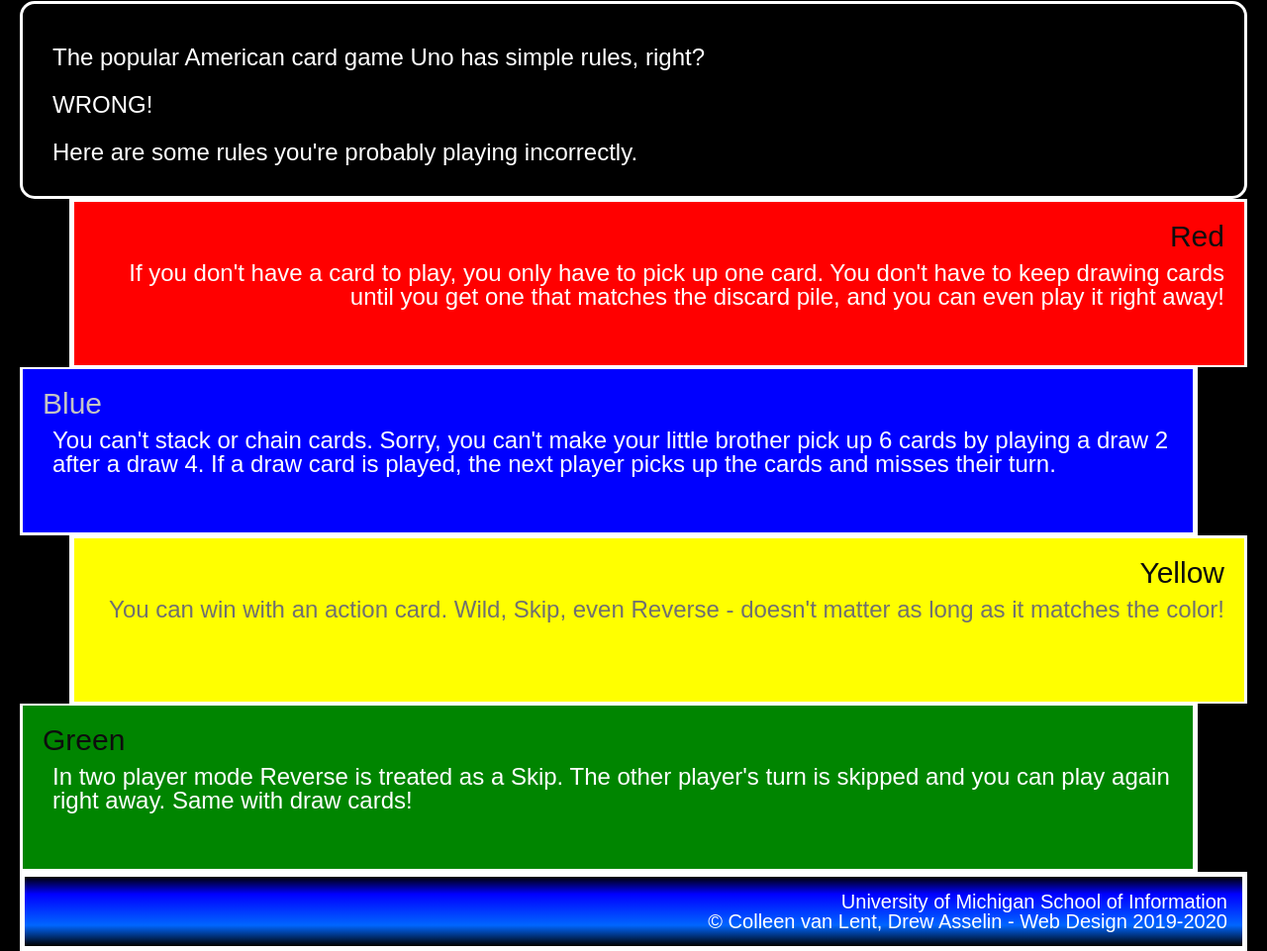
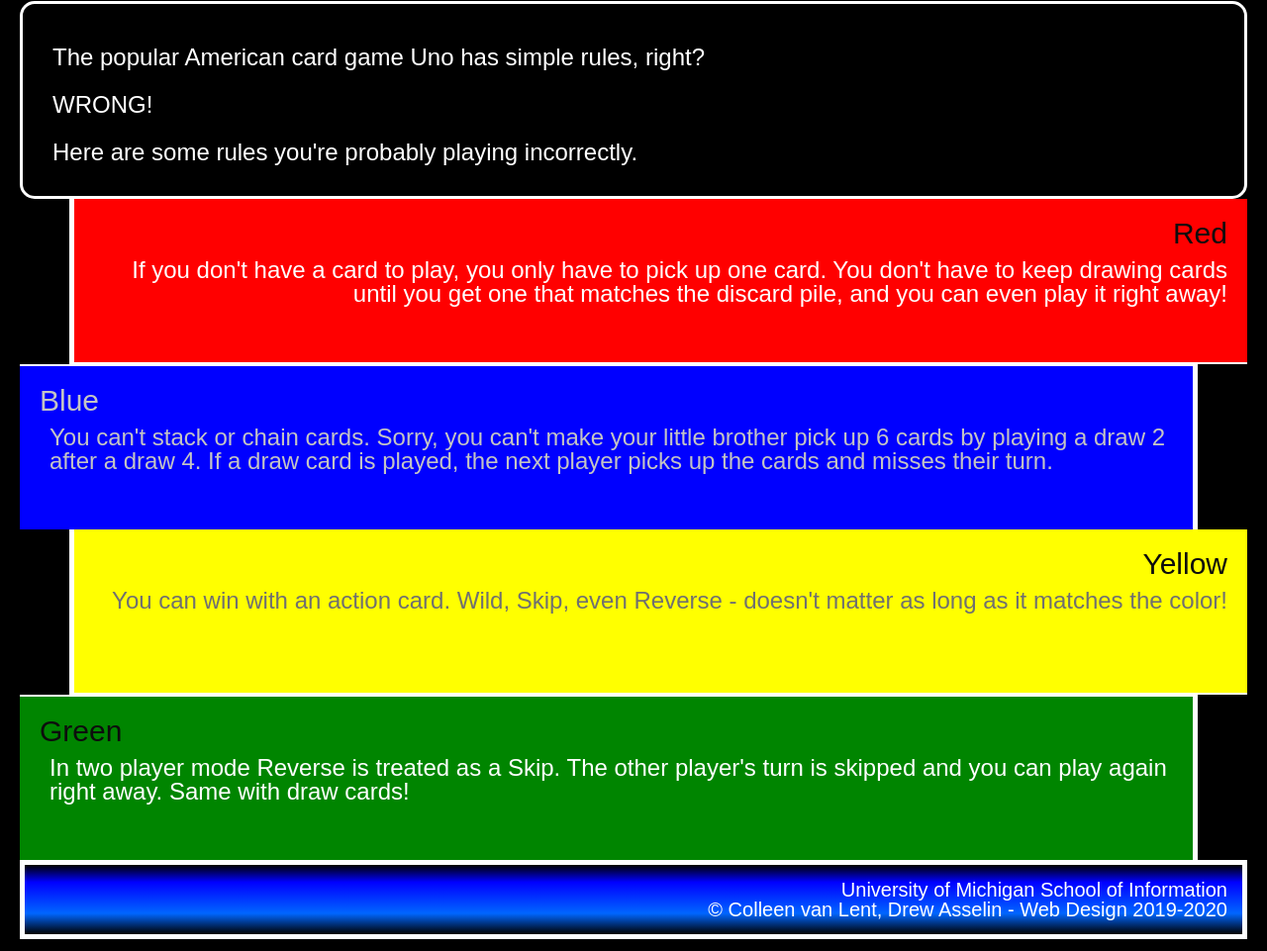
Before and after one commit to mohammaw/hw2-2023, a plain HTML site: page index.html in a window 1280 px wide. Shown: the part 327-1288 px from the top of the page at 99% size. Drawn offline with Linux system fonts and the light colour scheme.

Commit message:
Add files via upload

```diff
--- a/css/style.css
+++ b/css/style.css
@@ -48,6 +48,8 @@ div {
     margin-left: 50px;
     border-bottom: 2px solid #FFFFFF;
     border-left: 5px solid #FFFFFF;
+    border-right: 0px;
+    border-top: 0px;
 }
 
 .blue {
@@ -56,9 +58,15 @@ div {
     margin-right: 50px;
     border-right: 5px solid #FFFFFF;
     border-top: 2px solid #FFFFFF;
+    border-left: 0px;
+    border-bottom: 0px;
 }
 
 .blue h2 {
+    color: #C4C4C4;
+}
+
+.blue p {
     color: #C4C4C4;
 }
 
@@ -68,6 +76,8 @@ div {
     margin-left: 50px;
     border-bottom: 2px solid #FFFFFF;
     border-left: 5px solid #FFFFFF;
+    border-right: 0px;
+    border-top: 0px;
 }
 
 .yellow p {
@@ -80,6 +90,8 @@ div {
     margin-right: 50px;
     border-right: 5px solid #FFFFFF;
     border-top: 2px solid #FFFFFF;
+    border-left: 0px;
+    border-bottom: 0px;
 }
 
 footer {
@@ -94,4 +106,5 @@ footer p {
     padding-top: 15px;
     padding-right: 15px;
     padding-bottom: 15px;
+    padding-left: 0px;
 }
```
